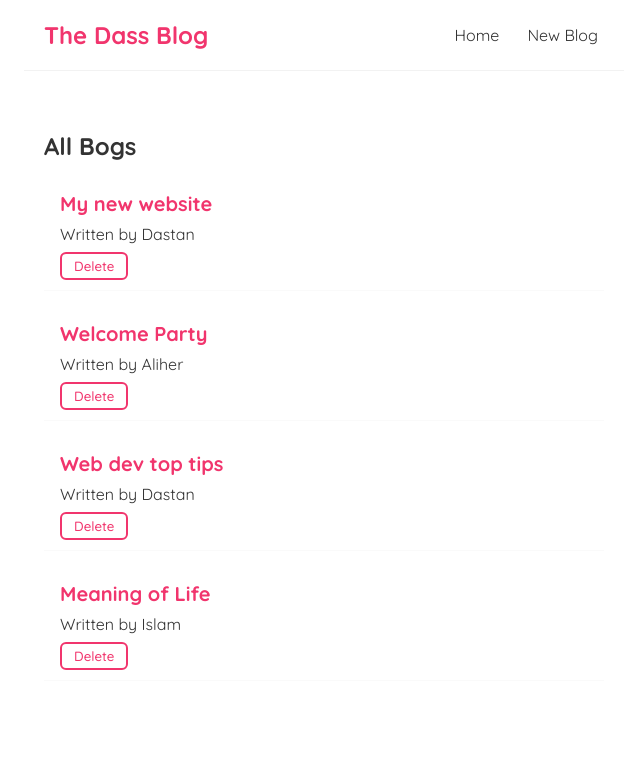
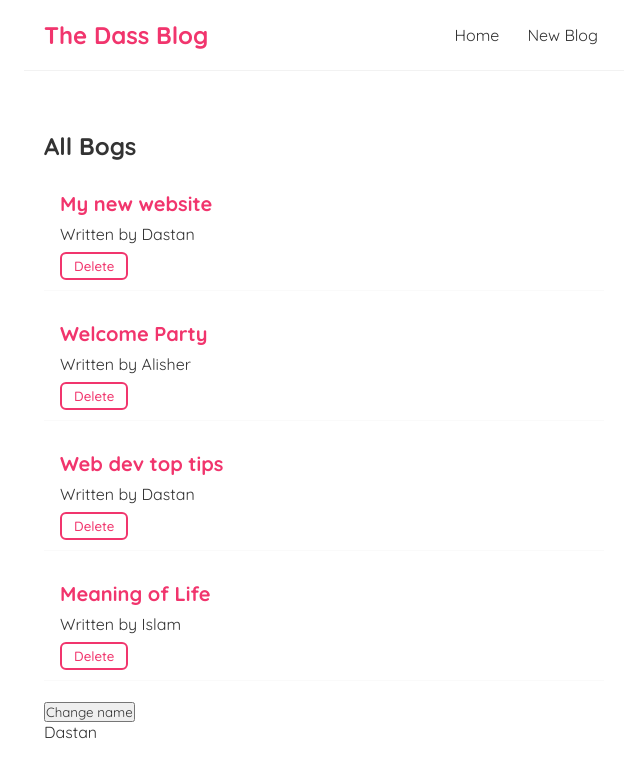
Before and after one commit to eB00k/Blog-Post, a React (Create React App) app: page / in a window 1280 px wide. Shown: the top 778 px of the page, without its empty margins (316-956 px from the left). Built offline with nearby package versions, Linux system fonts and the light colour scheme.

Commit message:
useEffect(), array dependency

```diff
--- a/src/components/Home.jsx
+++ b/src/components/Home.jsx
@@ -1,4 +1,4 @@
-import { useState } from "react";
+import { useState, useEffect } from "react";
 import BlogList from "./BlogList";
 
 const Home = () => {
@@ -12,7 +12,7 @@
     {
       title: "Welcome Party",
       body: "lorem impsum ...",
-      author: "Aliher",
+      author: "Alisher",
       id: 2,
     },
     {
@@ -29,15 +29,23 @@
     },
   ]);
 
+  const [name, setName] = useState("Dastan");
+
   const handleDelete = (id) => {
     const newBlogs = blogs.filter((blog) => blog.id !== id);
-    console.log(newBlogs);
     setBlogs(newBlogs);
   };
+
+  useEffect(() => {
+    console.log("Use effect ran");
+    console.log(name);
+  }, [name]);
 
   return (
     <div className="home">
       <BlogList blogs={blogs} title="All Bogs" handleDelete={handleDelete} />
+      <button onClick={() => setName("Alisher")}>Change name</button>
+      <p>{name}</p>
     </div>
   );
 };
```
